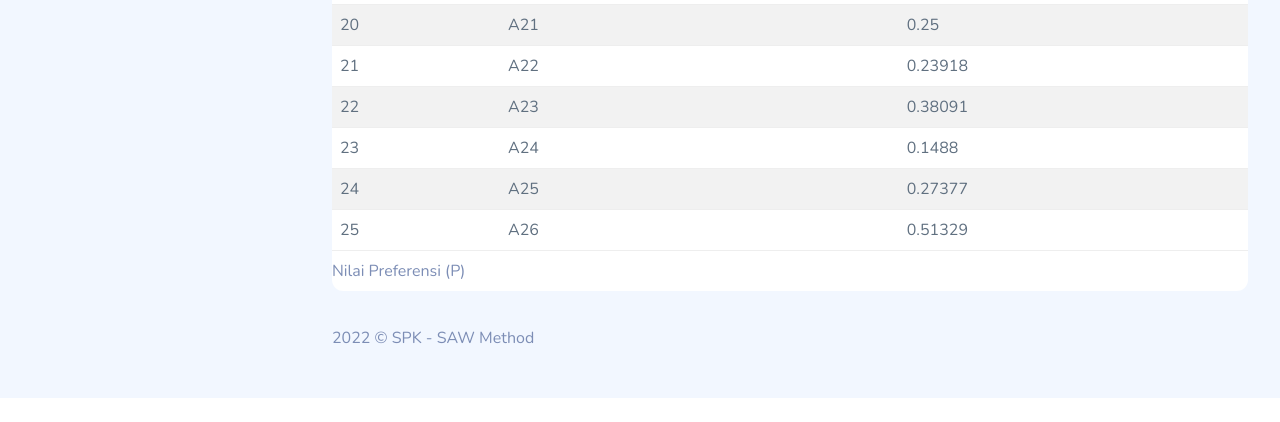
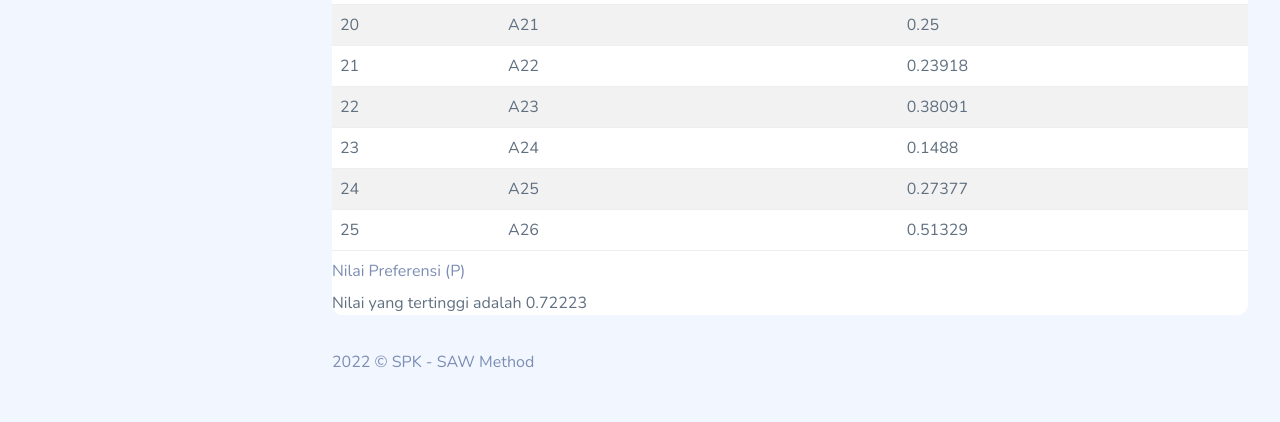
Before and after one commit to safiraanna/dss-Website_SPK_SAW, a PHP site: page /spksawku/preferensi.php in a window 1280 px wide. Shown: the part 1080-1502 px from the top of the page. Before the commit the page ends 1478 px from the top, so only its background shows below. Run offline with PHP 8.4, Linux system fonts and the light colour scheme; data comes from the database, SQL or seed files in the repository; some libraries are stand-ins or nearby versions.

Commit message:
updating preferensi

```diff
--- a/spksawku/W.php
+++ b/spksawku/W.php
@@ -6,3 +6,4 @@ $W = array();
 while ($row = $result->fetch_object()) {
     $W[] = $row->bobot;
 }
+?>
--- a/spksawku/preferensi.php
+++ b/spksawku/preferensi.php
@@ -47,19 +47,28 @@ require "R.php";
 $P = array();
 $m = count($W);
 $no = 0;
-foreach ($R as $i => $r) {
-    for ($j = 0; $j < $m; $j++) {
+$result = $db->query($sql);
+    foreach ($R as $i => $r) {
+      for ($j = 0; $j < $m; $j++) {
         $P[$i] = (isset($P[$i]) ? $P[$i] : 0) + $r[$j] * $W[$j];
-    }
-    echo "<tr class='center'>
+      }
+      echo "<tr class='center'>
             <td>" . (++$no) . "</td>
             <td>A{$i}</td>
             <td>{$P[$i]}</td>
           </tr>";
 }
+
+
 ?>
                     </table>
                   </div>
+                    <div>
+                      <?php
+
+                      echo "Nilai yang tertinggi adalah " . (max($P));
+                      ?>
+                    </div>
                 </div>
               </div>
             </div>
```
